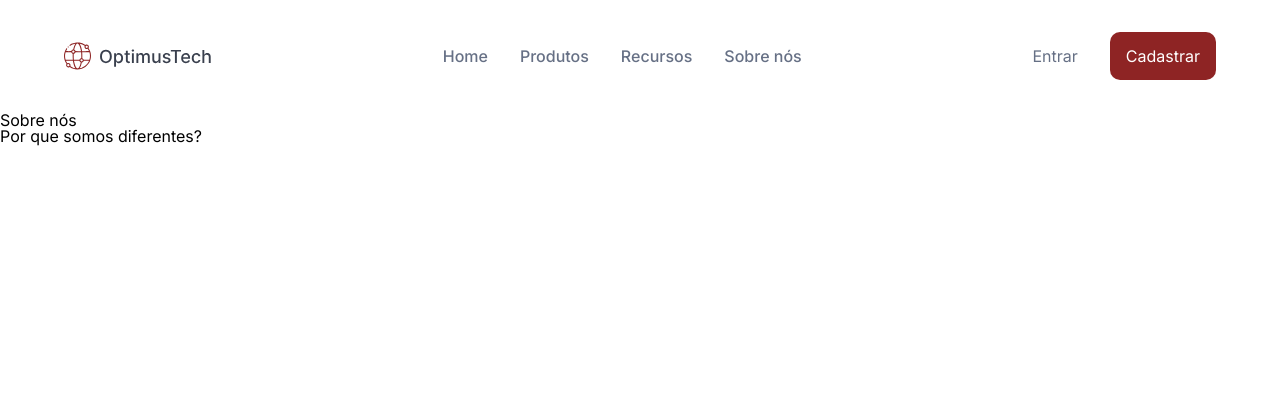
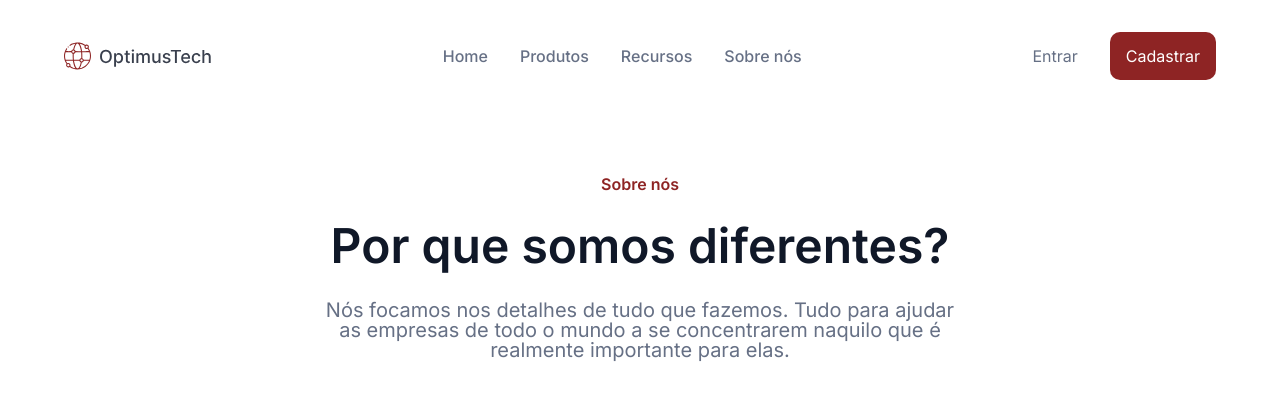
Before and after one commit to edsonnetoo/desafio-7days-of-code, a plain HTML site: page index.html in a window 1280 px wide. Drawn offline with Linux system fonts and the light colour scheme.

Commit message:
Criando a seção sobre nós

```diff
--- a/index.html
+++ b/index.html
@@ -28,8 +28,9 @@
     </header>
 
     <section class="sobre-nos">
-        <p>Sobre nós</p>
+        <p class="sobre-nos__subtitulo">Sobre nós</p>
         <h2 class="sobre-nos__titulo">Por que somos diferentes?</h2>
+        <p class="sobre-nos__descricao">Nós focamos nos detalhes de tudo que fazemos. Tudo para ajudar as empresas de todo o mundo a se concentrarem naquilo que é realmente importante para elas.</p>
     </section>
 </body>
 </html>
--- a/styles.css
+++ b/styles.css
@@ -1,4 +1,5 @@
 @import url("styles/header.css");
+@import url("styles/sobre-nos.css");
 
 :root {
     --cor-de-fundo: #FFFFFF;
--- /dev/null
+++ b/styles/sobre-nos.css
@@ -0,0 +1,26 @@
+.sobre-nos {
+    display: flex;
+    flex-direction: column;
+    align-items: center;
+    gap: 30px;
+    margin: 4em 0;
+}
+
+.sobre-nos__subtitulo {
+    color: var(--vermelho);
+    font-weight: 600;
+}
+
+.sobre-nos__titulo {
+    color: var(--cinza-escuro);
+    font-weight: 600;
+    font-size: 48px;
+}
+
+.sobre-nos__descricao {
+    color: var(--cinza);
+    font-weight: 400;
+    font-size: 20px;
+    text-align: center;
+    width: 50%;
+}
```
